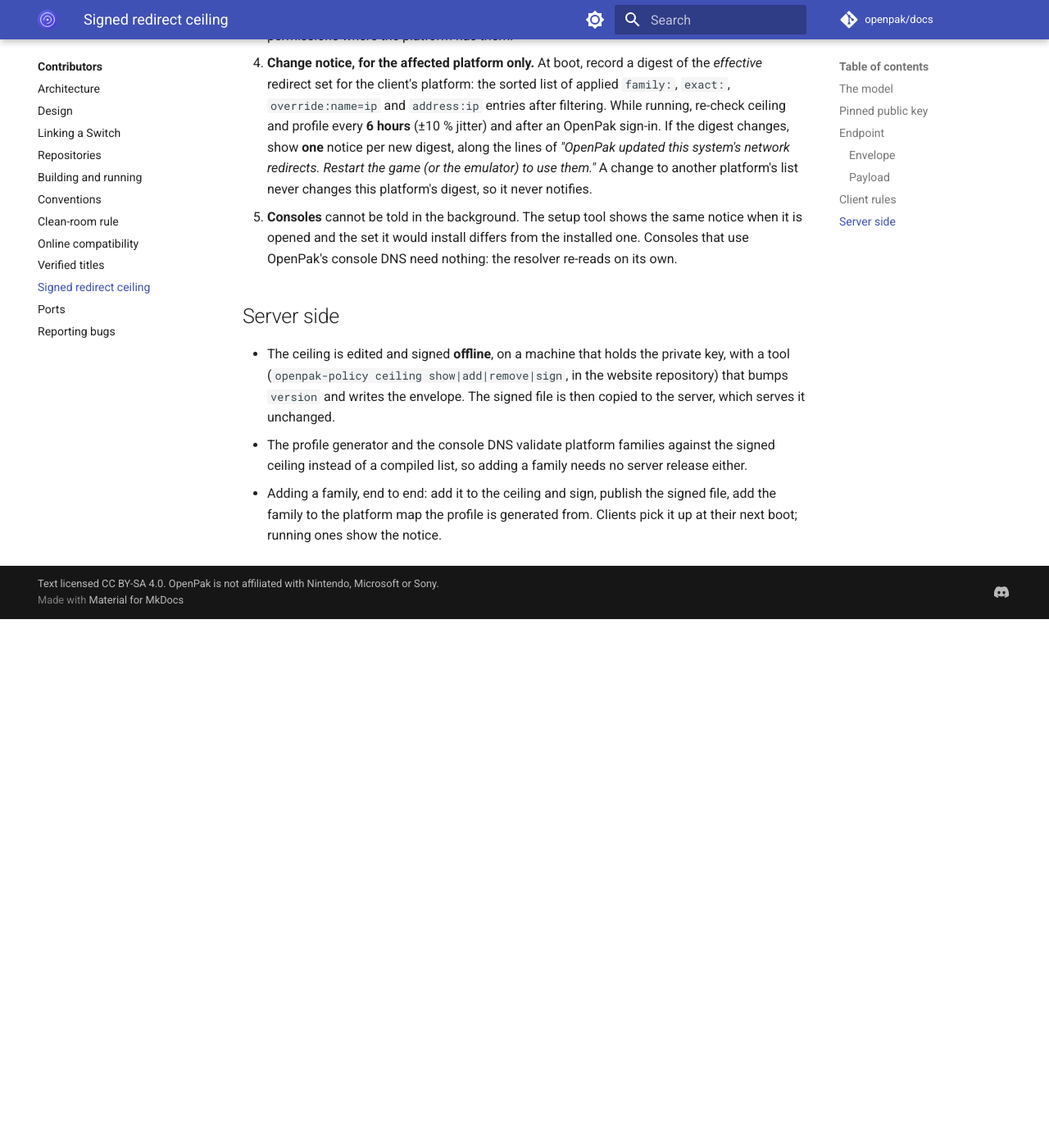
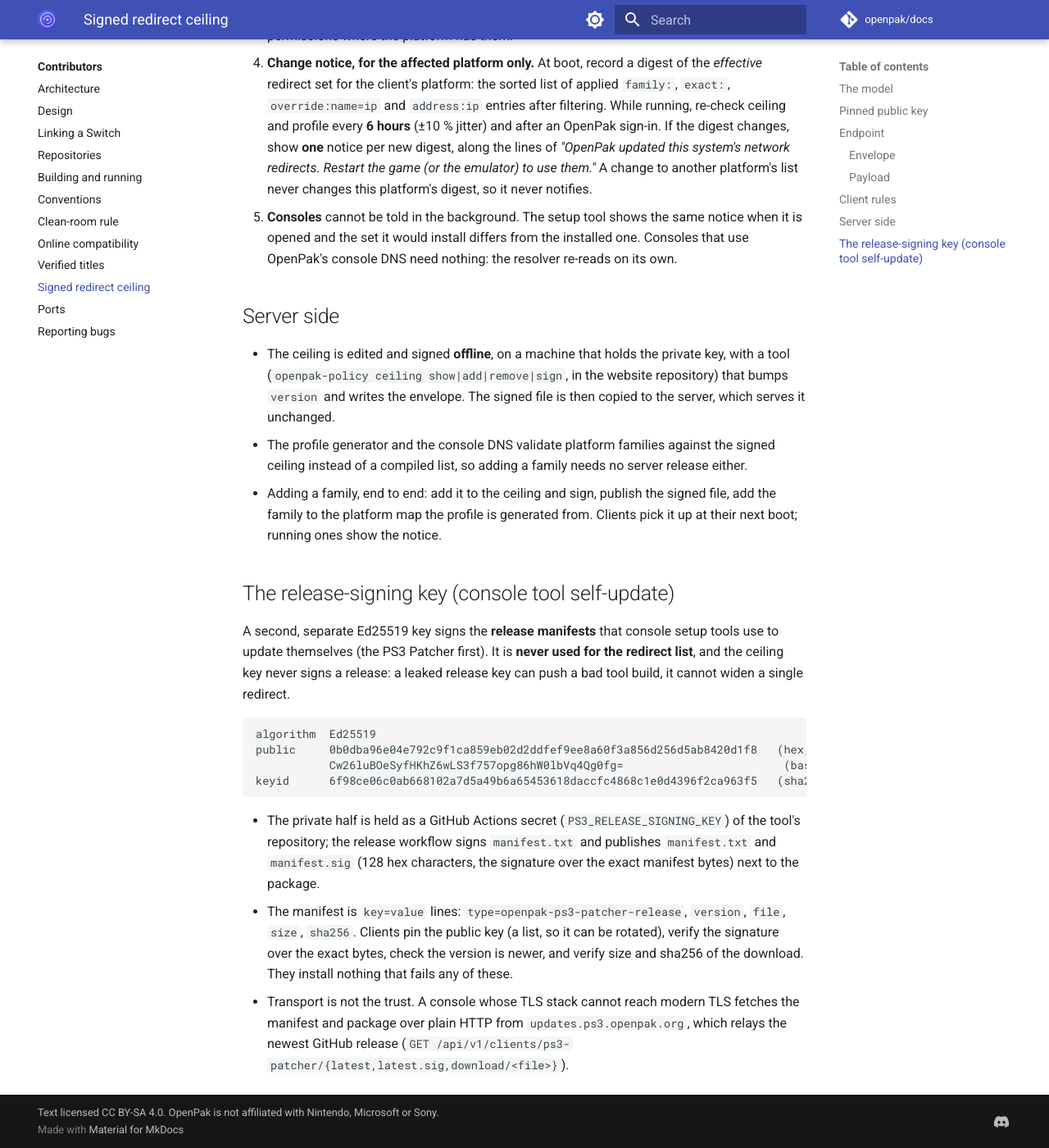
Before and after one commit to openpak/docs, an MkDocs documentation site: the page built from docs/contributors/signed-ceiling.md, in a window 1280 px wide and 1400 px high, scrolled down 2279 px. Shown: the whole window at 82% size. Built offline with MkDocs 1.6.1 and Material for MkDocs 9.7.7, drawn with Linux system fonts in a browser that asks for light colours; comment, search, counter and statistics services are not loaded; before the commit the page ends 3034 px from its top, so only the background shows below that.

Commit message:
Document the release-signing key for console tool self-update

````diff
--- a/docs/contributors/signed-ceiling.md
+++ b/docs/contributors/signed-ceiling.md
@@ -112,3 +112,28 @@ those bytes. Accept if at least one signature is valid under a pinned key with t
 - Adding a family, end to end: add it to the ceiling and sign, publish the signed file, add the
   family to the platform map the profile is generated from. Clients pick it up at their next
   boot; running ones show the notice.
+
+## The release-signing key (console tool self-update)
+
+A second, separate Ed25519 key signs the **release manifests** that console setup tools use to
+update themselves (the PS3 Patcher first). It is **never used for the redirect list**, and the
+ceiling key never signs a release: a leaked release key can push a bad tool build, it cannot widen
+a single redirect.
+
+```
+algorithm  Ed25519
+public     0b0dba96e04e792c9f1ca859eb02d2ddfef9ee8a60f3a856d256d5ab8420d1f8   (hex, 32 bytes raw)
+           Cw26luBOeSyfHKhZ6wLS3f757opg86hW0lbVq4Qg0fg=                        (base64)
+keyid      6f98ce06c0ab668102a7d5a49b6a65453618daccfc4868c1e0d4396f2ca963f5   (sha256 of the raw key)
+```
+
+- The private half is held as a GitHub Actions secret (`PS3_RELEASE_SIGNING_KEY`) of the tool's
+  repository; the release workflow signs `manifest.txt` and publishes `manifest.txt` and
+  `manifest.sig` (128 hex characters, the signature over the exact manifest bytes) next to the package.
+- The manifest is `key=value` lines: `type=openpak-ps3-patcher-release`, `version`, `file`, `size`,
+  `sha256`. Clients pin the public key (a list, so it can be rotated), verify the signature over the
+  exact bytes, check the version is newer, and verify size and sha256 of the download. They install
+  nothing that fails any of these.
+- Transport is not the trust. A console whose TLS stack cannot reach modern TLS fetches the
+  manifest and package over plain HTTP from `updates.ps3.openpak.org`, which relays the newest GitHub
+  release (`GET /api/v1/clients/ps3-patcher/{latest,latest.sig,download/<file>}`).
````
